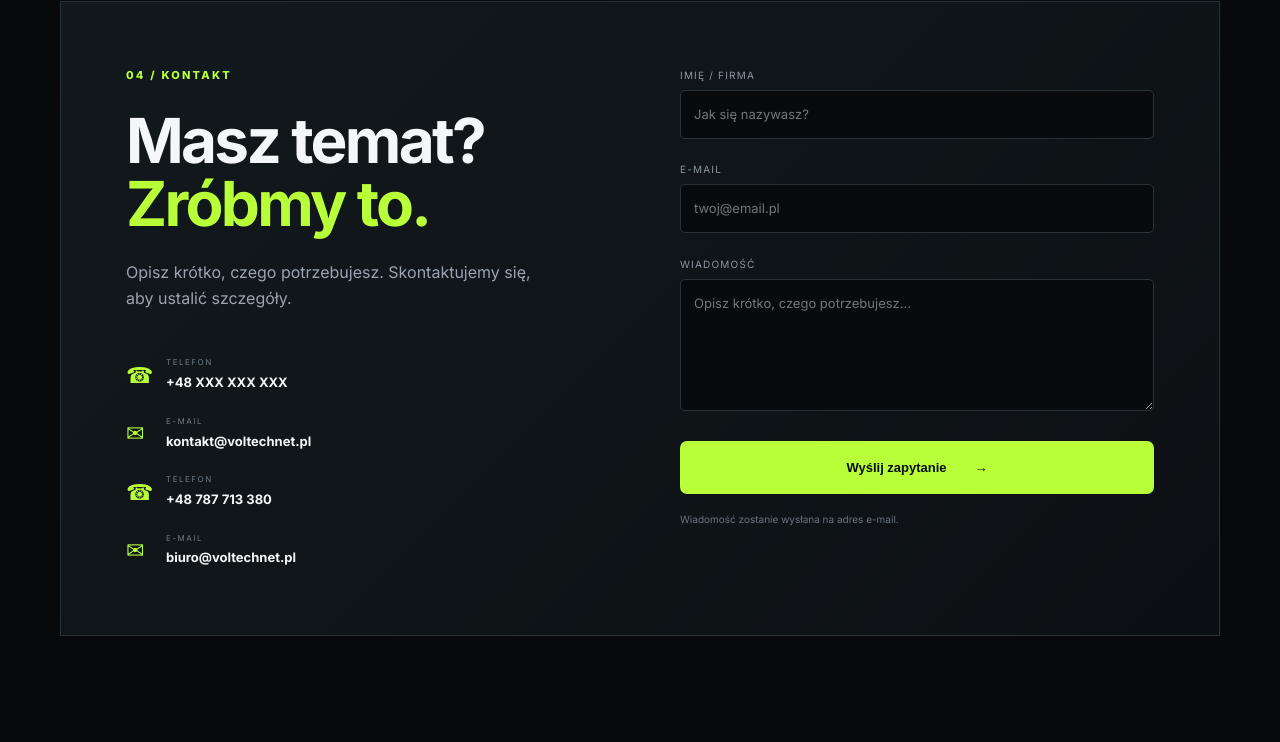
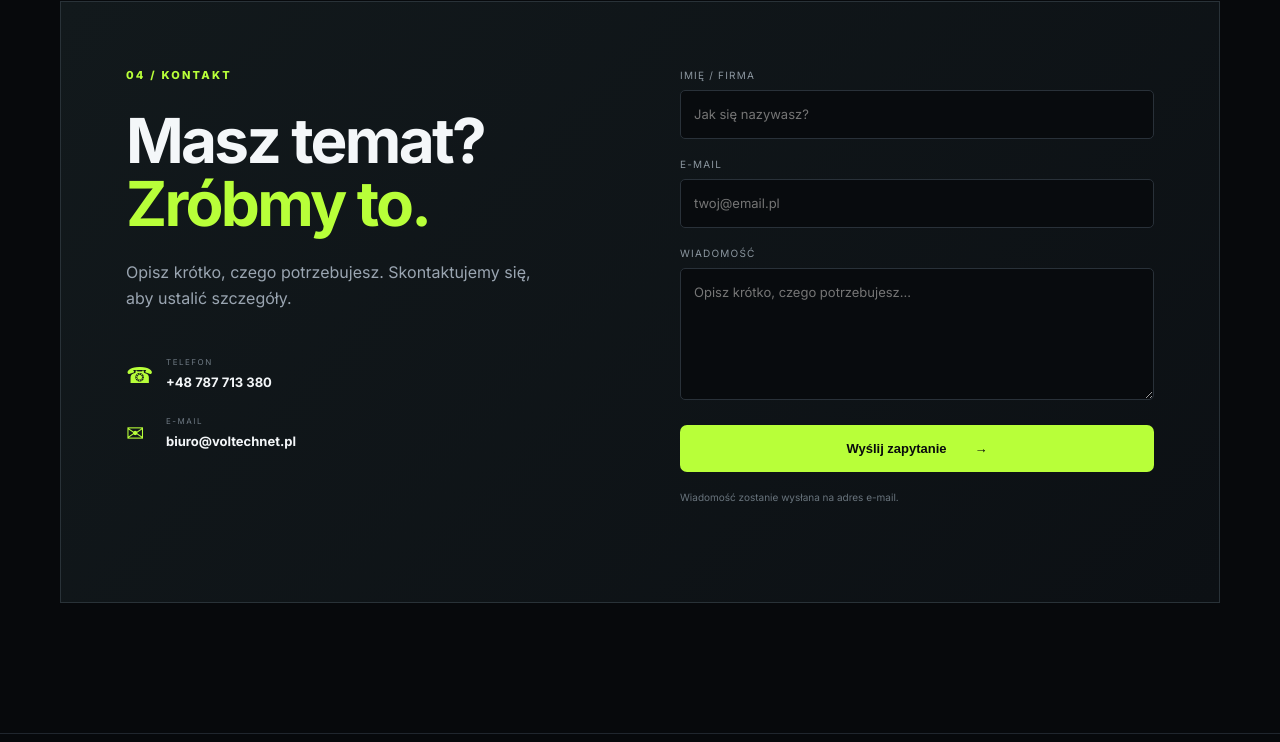
Before and after one commit to krawczykkarol34-tech/moja-strona, a plain HTML site: page index.html in a window 1280 px wide. Shown: the part 3414-4156 px from the top of the page. Drawn offline with Linux system fonts and the light colour scheme.

Commit message:
Update index.html

```diff
--- a/index.html
+++ b/index.html
@@ -165,8 +165,7 @@
 <h2>Masz temat?<br><em>Zróbmy to.</em></h2>
 <p>Opisz krótko, czego potrzebujesz. Skontaktujemy się, aby ustalić szczegóły.</p>
 <div class="contact-details">
-            <div><span>☎</span><div><small>TELEFON</small><strong>+48 XXX XXX XXX</strong></div></div>
-            <div><span>✉</span><div><small>E-MAIL</small><strong>kontakt@voltechnet.pl</strong></div></div>
+
             <div><span>☎</span><div><small>TELEFON</small><strong>+48 787 713 380</strong></div></div>
             <div><span>✉</span><div><small>E-MAIL</small><strong>biuro@voltechnet.pl</strong></div></div>
 </div>
```
